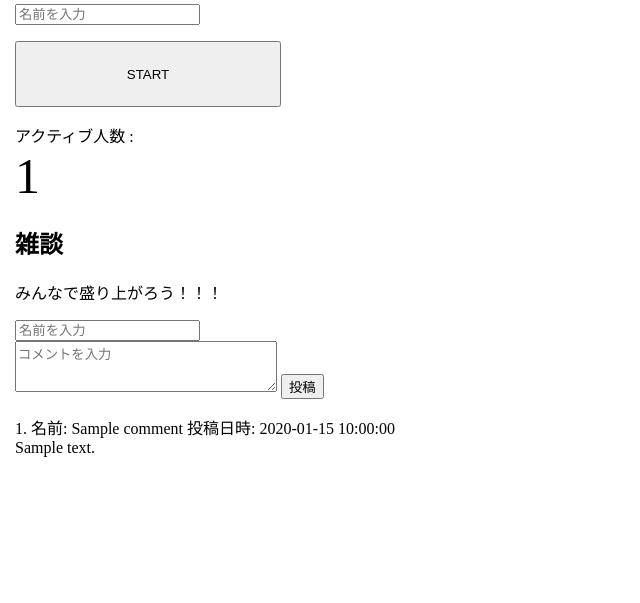
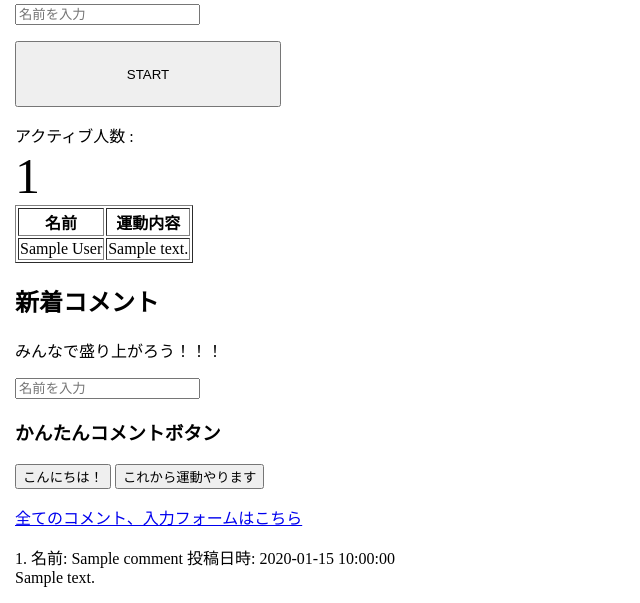
Before and after one commit to enpitut2022/MusclePowerAki, a Flask app: page /detail/1 in a window 1280 px wide. Shown: the part 199-802 px from the top of the page, without its empty margins (0-640 px from the left). Before the commit the page ends 656 px from the top, so only its background shows below. Run offline with Flask 2, Linux system fonts and the light colour scheme; tables that the repository leaves empty hold one stand-in row (values such as "Sample post").

Commit message:
メンバーリストの表示を修正しました

```diff
--- a/static/css/style.css
+++ b/static/css/style.css
@@ -149,9 +149,27 @@ button.btn {
 
 .active_user_name {
     color: #00cc00;
+    display: inline-block;
+    width: 100px;
+    white-space: nowrap;
+    overflow: hidden;
+    text-overflow: ellipsis;
+}
+
+.nonactive_user_name {
+    display: inline-block;
+    width: 100px;
+    white-space: nowrap;
+    overflow: hidden;
+    text-overflow: ellipsis;
+
 }
 
 .submit_button {
     height:60px;
     width: 250px;
 }
+
+.comment {
+    white-space: pre-wrap;
+}
--- a/templates/detail.html
+++ b/templates/detail.html
@@ -17,7 +17,7 @@
                 {% if member.status == "start" %}
                   <p><a href="/profile/{{member.id}}"><span class="active_user_name">{{member.name}}</span></a>({{member.days}}日)</p>
                 {% else %}
-                  <p><a href="/profile/{{member.id}}">{{member.name}}</a>({{member.days}}日)</p>
+                  <p><a href="/profile/{{member.id}}"><span class="nonactive_user_name">{{member.name}}</span></a>({{member.days}}日)</p>
                 {% endif %}
               {% endfor %}
             </div>
@@ -38,20 +38,37 @@
       アクティブ人数 :
     <div class="active-number">{{mn}} </div>
     </div>
-    <h2>雑談</h2>
+
+    <table border="1">
+      <tr><th>名前</th><th>運動内容</th></tr>
+      {% for member in ms %}
+        <tr><td>{{member.name}}</td><td>{{member.training_detail}}</td></tr>
+      {% endfor %}
+    </table>
+
+    <h2>新着コメント</h2>
     <p>みんなで盛り上がろう！！！</p>
     <form action="/comment" method="post">
-       <div><input type="text" name="name" placeholder="名前を入力" id="chat_username" required></div>
-      <textarea name="comment"  rows="3" cols="30" placeholder="コメントを入力" required></textarea>
-      <input type ="hidden" name="teamid" value={{td.id}}>
-      <input type="submit" value="投稿">
+        <div><input type="text" name="name" placeholder="名前を入力" id="chat_username" required></div>
+        <h3>かんたんコメントボタン</h3>
+        <p>
+          <button type="submit" name="comment" value="こんにちは！">こんにちは！</button>
+          <button type="submit" name="comment" value="これから運動やります">これから運動やります</button>
+        </p>
+        <input type ="hidden" name="teamid" value={{td.id}}>
     </form>
+    <a href="/allcomment/{{td.id}}">全てのコメント、入力フォームはこちら</a>
     {% for comment in cm %}
       <p>
-        <div>{{ loop.index }}. 名前: {{ comment.name }} 投稿日時: {{ comment.date }}</div>
-        <div>{{ comment.comment }}</div>
+        <div>{{ loop.revindex }}. 名前: {{ comment.name }} 投稿日時: {{ comment.date }}</div>
+        <div class="comment">{{ comment.comment }}</div>
       </p>
     {% endfor %}
   </body>
   <script src="/static/js/script.js"></script>
+  <script>
+    setTimeout(function () {
+      location.reload();
+    }, 10000);
+  </script>
 </html>
```
